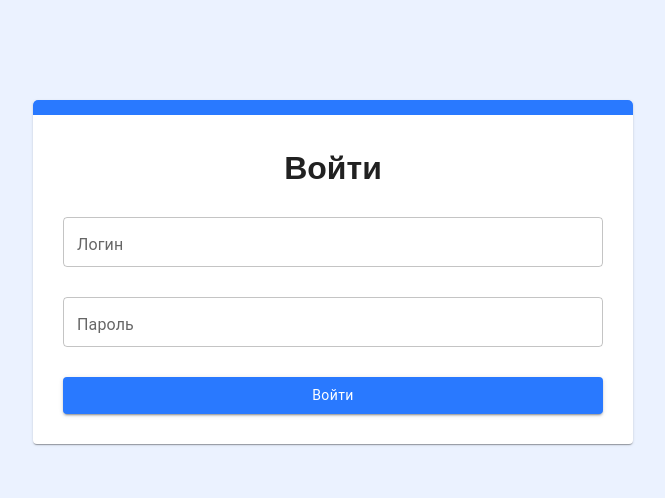
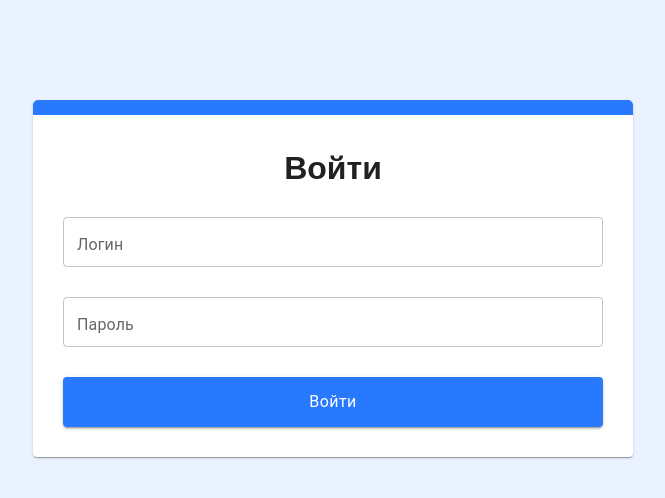
Before and after one commit to unnastasya/platform_for_tests, a Next.js app: page /login in a window 1280 px wide. Shown: the top 498 px of the page, without its empty margins (307-972 px from the left). Built offline with nearby package versions, Linux system fonts and the light colour scheme.

Commit message:
update thene & global.css

```diff
--- a/package.json
+++ b/package.json
@@ -12,6 +12,7 @@
     "@emotion/react": "^11.11.1",
     "@emotion/styled": "^11.11.0",
     "@hookform/resolvers": "^3.1.1",
+    "@mui/icons-material": "^5.14.1",
     "@mui/material": "^5.14.0",
     "@types/node": "20.4.2",
     "@types/react": "18.2.15",
--- a/src/app/globals.css
+++ b/src/app/globals.css
@@ -19,3 +19,9 @@ a {
 body {
 	background: #ebf2ff;
 }
+
+p {
+    font-size: 16px;
+	line-height: 100%;
+	margin: 0;
+}
--- a/src/theme.js
+++ b/src/theme.js
@@ -30,5 +30,13 @@ export const theme = createTheme({
 				},
 			},
 		},
+        MuiButton: {
+            styleOverrides: {
+                root: {
+                    height: "50px",
+                    fontSize: "16px"
+                }
+            }
+        }
 	},
 });
```
Also changed, not shown: src/api/classes.ts (added, +10 -0 lines), 1 other file (tests, documents, lock files or other folders).
